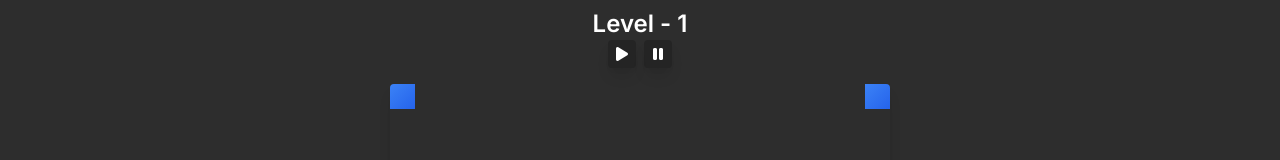
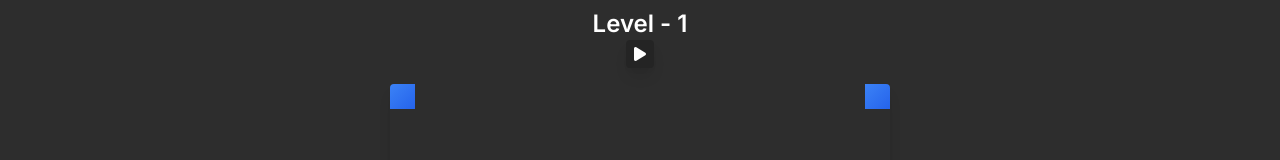
Before and after one commit to 42LeHavre/42LeHavreRoboZZle, a React (Vite) app in the folder src/: page / in a window 1280 px wide. Shown: the top 160 px of the page. Built offline with nearby package versions, Linux system fonts and the light colour scheme; some icons are missing.

Commit message:
~ | Play and stop on same button

```diff
--- a/src/src/app.jsx
+++ b/src/src/app.jsx
@@ -60,11 +60,13 @@ export function App() {
     angle: 'right'
   })
 
+  const [play, setPlay] = useState(false);
+
   return (
     <>
       <div className="bg-[#2d2d2d] w-screen flex flex-col justify-center items-center h-screen px-2 text-gray-800">
         <Level level={level} ></Level>
-        <Controls></Controls>
+        <Controls play={play}></Controls>
         <Canva position={pos}></Canva>
         <Composition functions={functions} setFunctions={setFunctions} selected={selected} setSelected={setSelected}></Composition>
         <Toolbar functions={functions} selected={selected} setSelected={setSelected}></Toolbar>
--- a/src/src/components/Controls.jsx
+++ b/src/src/components/Controls.jsx
@@ -1,13 +1,10 @@
 import React from 'react';
 
-export function Controls() {
+export function Controls(props) {
   return (
     <div className="w-full flex justify-center items-center">
         <button className={`text-white rounded cursor-pointer p-2 h-full aspect-square mx-1 shadow-lg transition-all hover:shadow flex items-center justify-center bg-black/20 hover:bg-black/30`}>
-          <i className={`fa-solid fa-play`}/>
-        </button>
-        <button className={`text-white rounded cursor-pointer p-2 h-full aspect-square mx-1 shadow-lg transition-all hover:shadow flex items-center justify-center bg-black/20 hover:bg-black/30`}>
-          <i className={`fa-solid fa-pause`}/>
+          <i className={`fa-solid ${props.play ? "fa-pause" : "fa-play"}`}/>
         </button>
     </div>
   );
```
